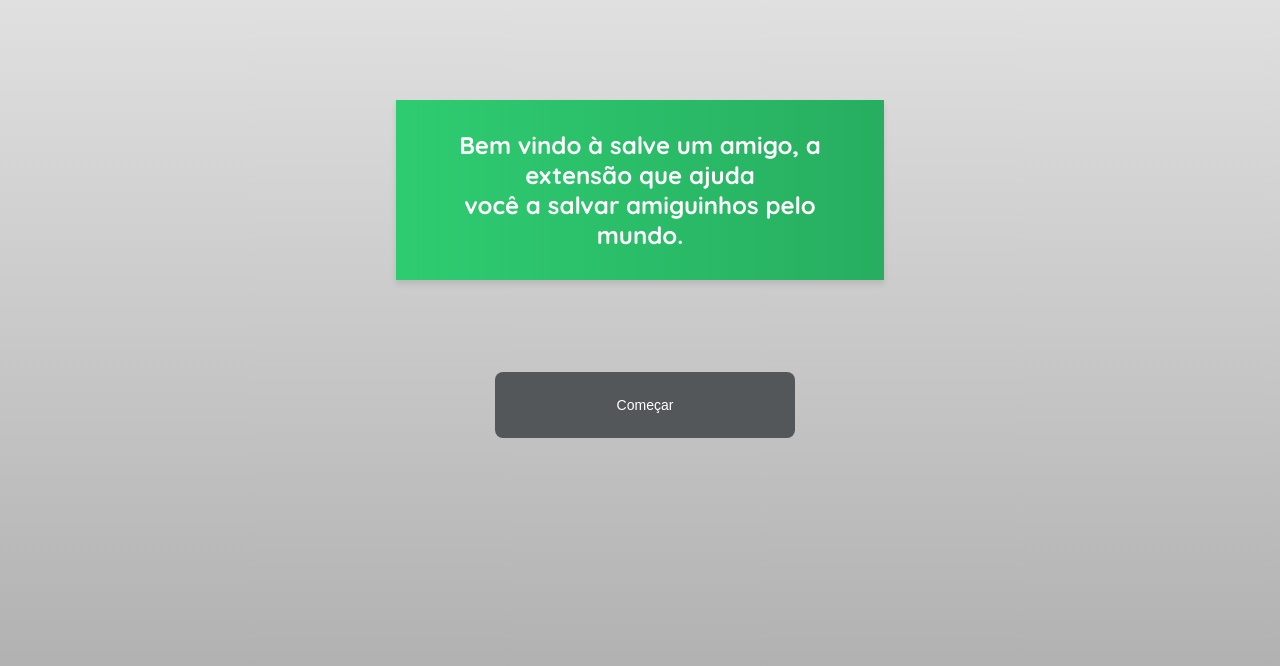
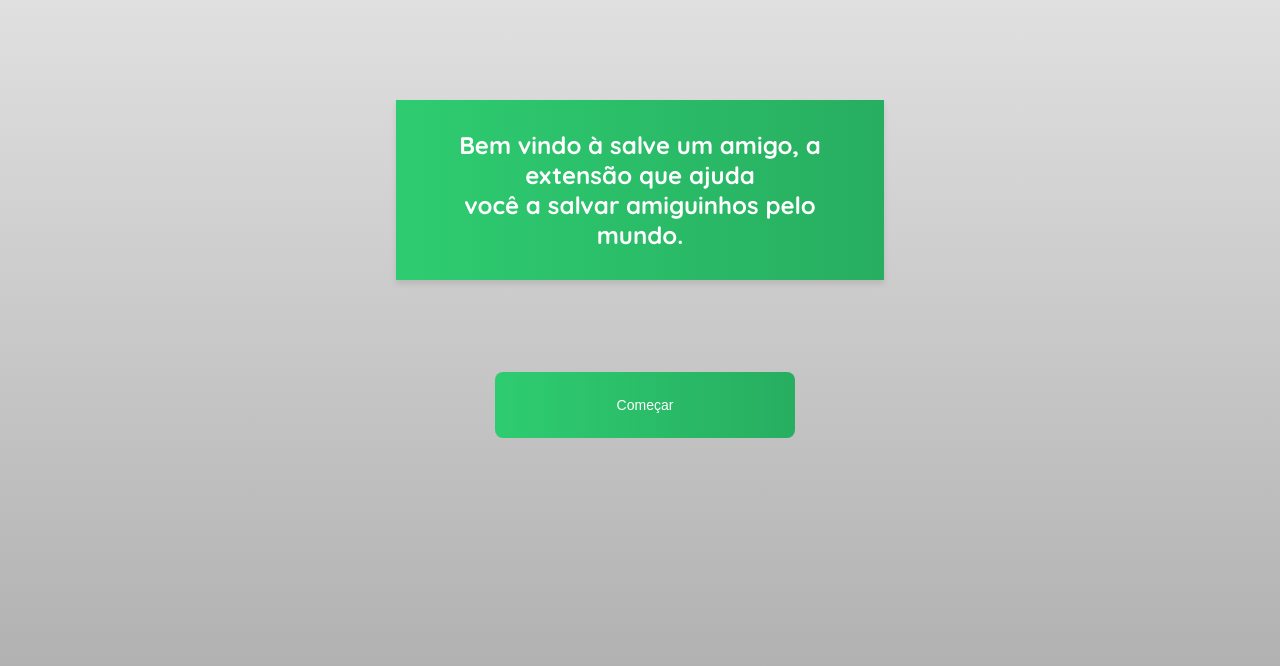
Before and after one commit to sunnyend/ok-right, a plain HTML site: page index.html in a window 1280 px wide. Drawn offline with Linux system fonts and the light colour scheme.

Commit message:
Alterada a cor do botão para seguir à proposta

```diff
--- a/style.css
+++ b/style.css
@@ -64,11 +64,11 @@ h1 {
     margin: 5px;
     border: none;
     border-radius: 8px;
-    background-color: #54575a;
+    background: linear-gradient(to right, #2ecc71, #27ae60);
     color: white;
     font-size: 14px;
     cursor: pointer;
-    transition: background-color 0.3s ease;
+    transition: all 0.3s ease;
     opacity: 0;
     animation: fadeInButton 1s ease forwards;
     animation-delay: 1.5s;
@@ -86,7 +86,8 @@ h1 {
 }
 
 .get-started:hover {
-    background-color: rgb(207, 18, 97);
+    background: linear-gradient(to right, #cf1261, #a30e4c);
+    transform: translate(-50%, -50%) scale(1.05);
 }
 
 body, html {
```
